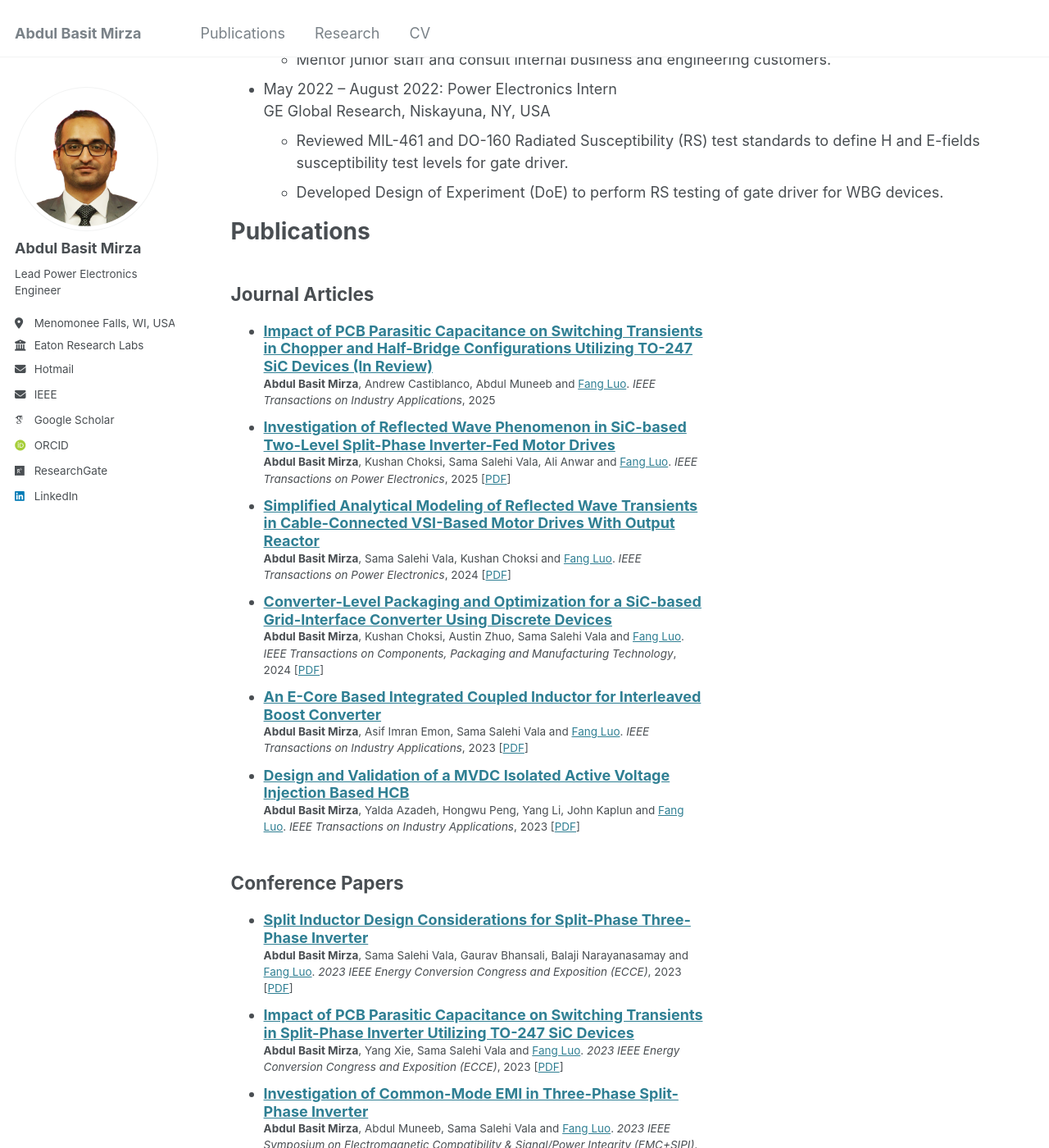
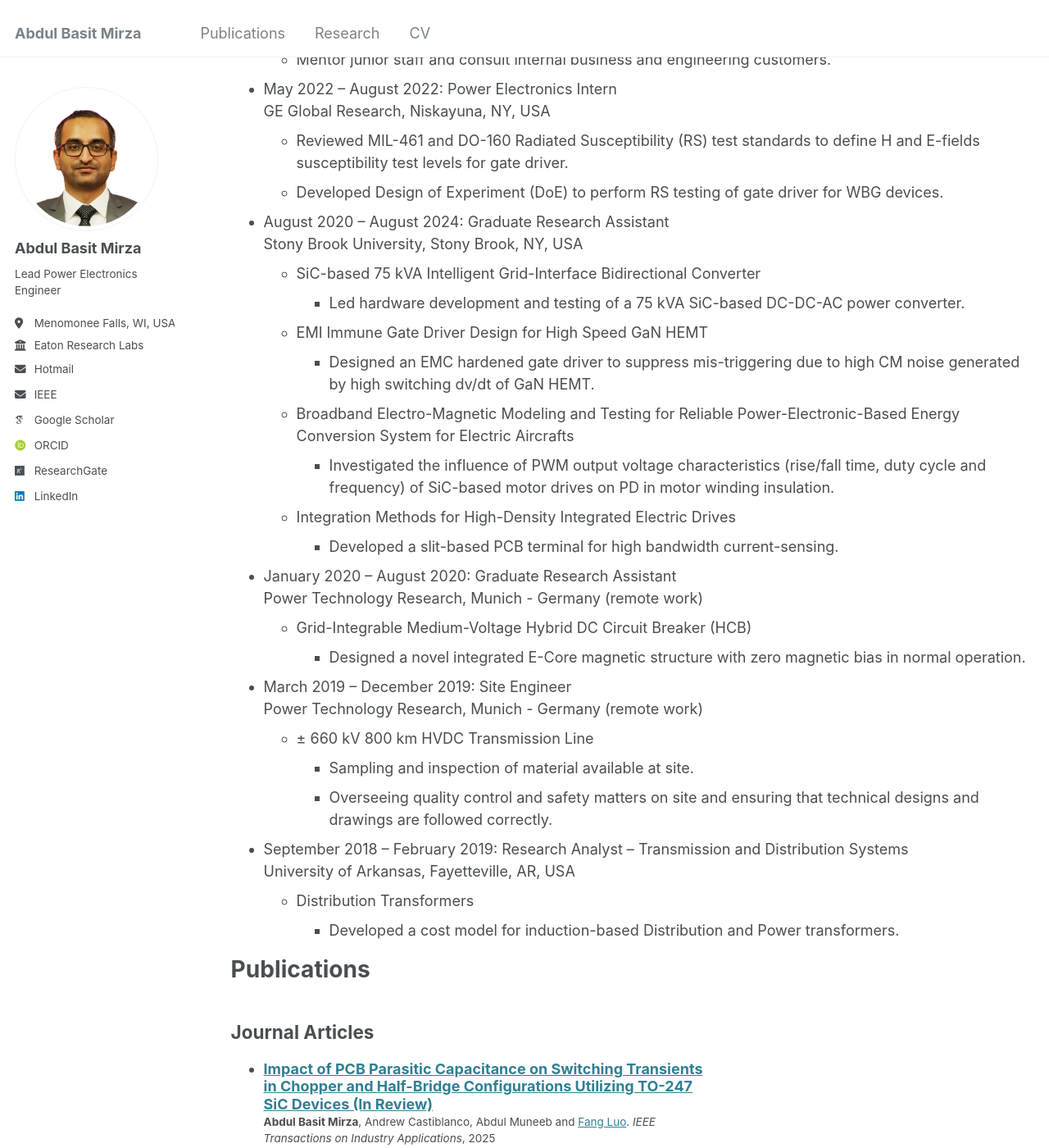
Before and after one commit to AbdulBasitMirza/abdulbasitmirza.github.io, a Jekyll site: the page built from _pages/cv.md, in a window 1280 px wide and 1400 px high, scrolled down 526 px. Shown: the whole window at 82% size. Built offline with Jekyll 4.4.1, drawn with Linux system fonts in a browser that asks for light colours; some web fonts are replaced.

Commit message:
Update cv.md

```diff
--- a/_pages/cv.md
+++ b/_pages/cv.md
@@ -27,7 +27,29 @@ Work & Research Experience
   GE Global Research, Niskayuna, NY, USA
   * Reviewed MIL-461 and DO-160 Radiated Susceptibility (RS) test standards to define H and E-fields susceptibility test levels for gate driver.
   * Developed Design of Experiment (DoE) to perform RS testing of gate driver for WBG devices.
-
+* August 2020 – August 2024: Graduate Research Assistant <br>
+  Stony Brook University, Stony Brook, NY, USA
+  * SiC-based 75 kVA Intelligent Grid-Interface Bidirectional Converter
+    * Led hardware development and testing of a 75 kVA SiC-based DC-DC-AC power converter.
+  * EMI Immune Gate Driver Design for High Speed GaN HEMT
+    * Designed an EMC hardened gate driver to suppress mis-triggering due to high CM noise generated by high switching dv/dt of GaN HEMT.
+  * Broadband Electro-Magnetic Modeling and Testing for Reliable Power-Electronic-Based Energy Conversion System for Electric Aircrafts
+    * Investigated the influence of PWM output voltage characteristics (rise/fall time, duty cycle and frequency) of SiC-based motor drives on PD in motor winding insulation.
+  * Integration Methods for High-Density Integrated Electric Drives
+    * Developed a slit-based PCB terminal for high bandwidth current-sensing.
+* January 2020 – August 2020: Graduate Research Assistant <br>
+  Power Technology Research, Munich - Germany	(remote work)
+  * Grid-Integrable Medium-Voltage Hybrid DC Circuit Breaker (HCB)
+    * Designed a novel integrated E-Core magnetic structure with zero magnetic bias in normal operation.
+* March 2019 – December 2019: Site Engineer <br>
+  Power Technology Research, Munich - Germany	(remote work)
+  * ± 660 kV 800 km HVDC Transmission Line
+    * Sampling and inspection of material available at site.
+    * Overseeing quality control and safety matters on site and ensuring that technical designs and drawings are followed correctly.
+* September 2018 – February 2019: Research Analyst – Transmission and Distribution Systems  <br>
+  University of Arkansas, Fayetteville, AR, USA
+  * Distribution Transformers
+    * Developed a cost model for induction-based Distribution and Power transformers.
 
 Publications
 ======
```
